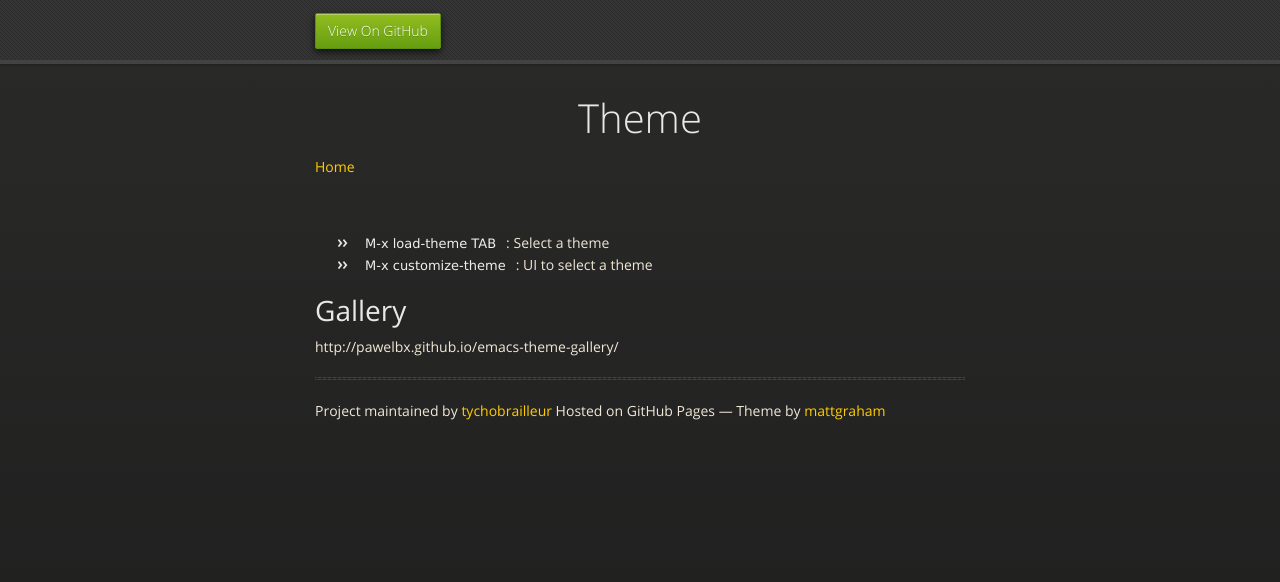
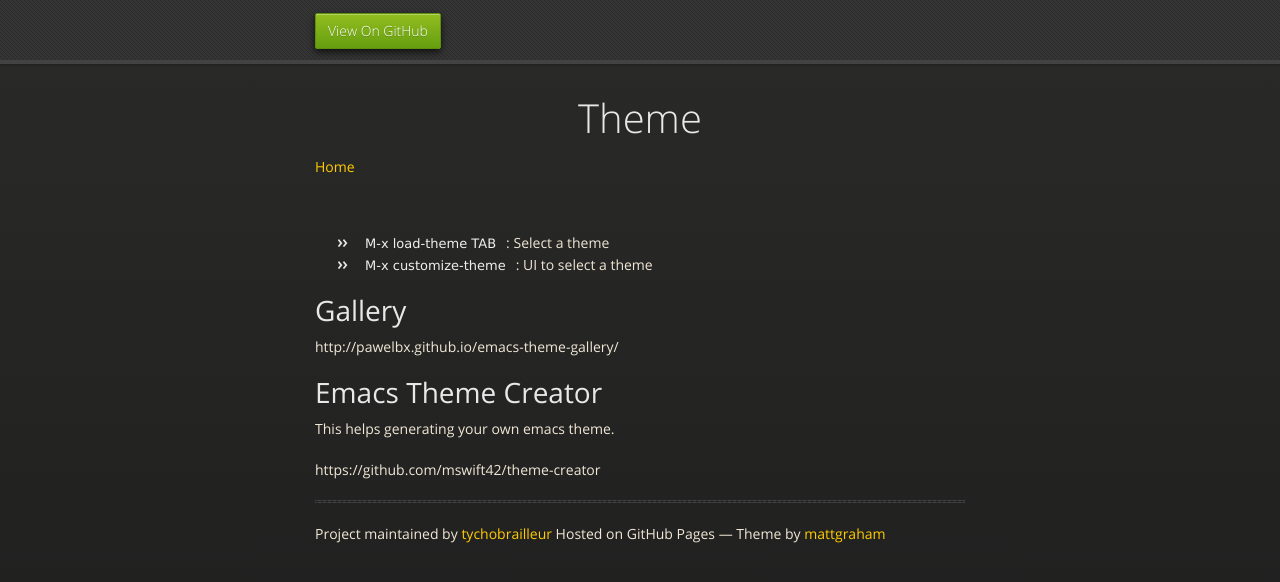
Before and after one commit to tychobrailleur/tychobrailleur.github.io, a Jekyll site: the page built from themes.md, in a window 1280 px wide. Shown: the top 582 px of the page. Built offline with Jekyll 4.4.1, drawn with Linux system fonts in a browser that asks for light colours; nearby versions of some CDN libraries.

Commit message:
Add emacs theme generator.

```diff
--- a/index.html
+++ b/index.html
@@ -60,6 +60,7 @@
           ❧ <a href="modes.html">Modes</a>
           ❧ <a href="vcs.html">Version Control</a>
           ❧ <a href="customize.html">Customize</a>
+          ❧ <a href="themes.html">Themes</a>
           ❧ <a href="term.html">Term</a>
           ❧ <a href="tramp.html">TRAMP</a>
         </p>
--- a/themes.md
+++ b/themes.md
@@ -10,3 +10,9 @@
 # Gallery
 
 http://pawelbx.github.io/emacs-theme-gallery/
+
+# Emacs Theme Creator
+
+This helps generating your own emacs theme.
+
+https://github.com/mswift42/theme-creator
```
